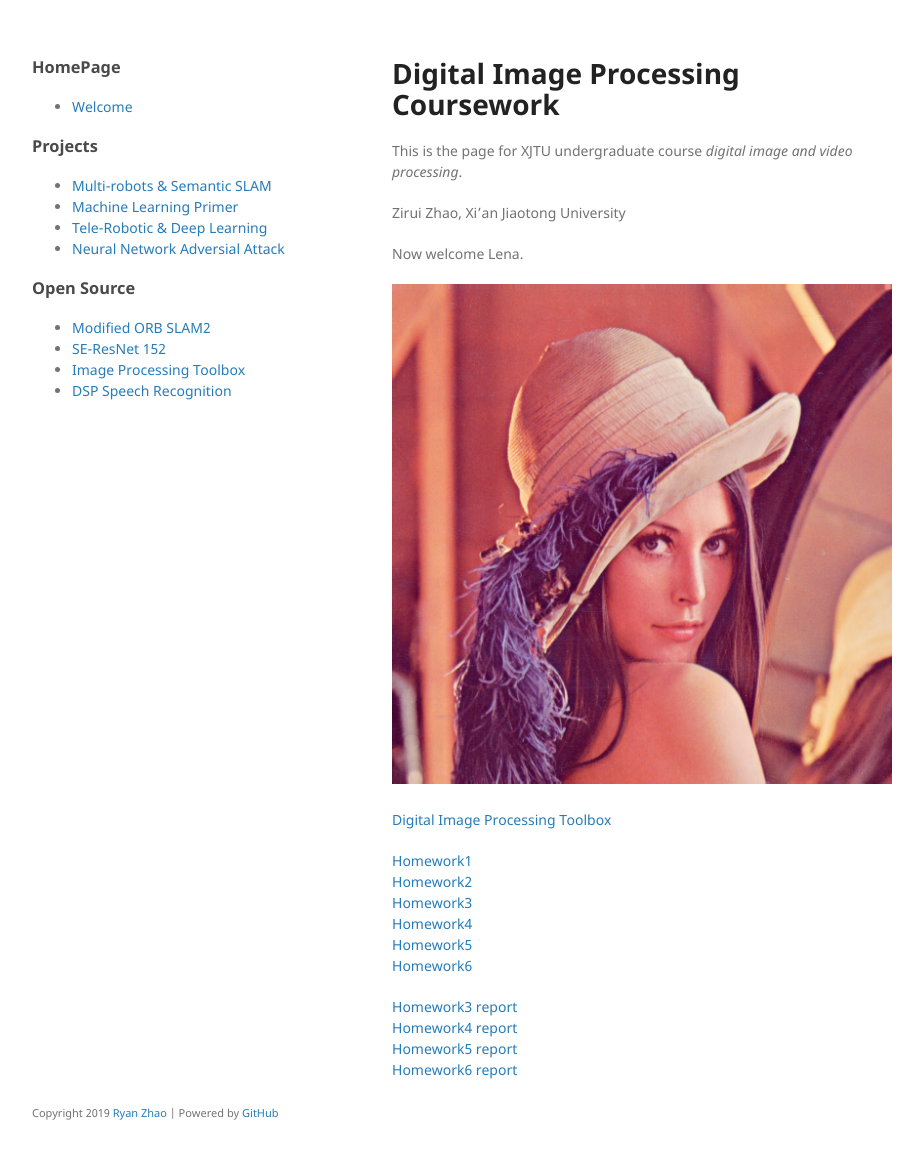
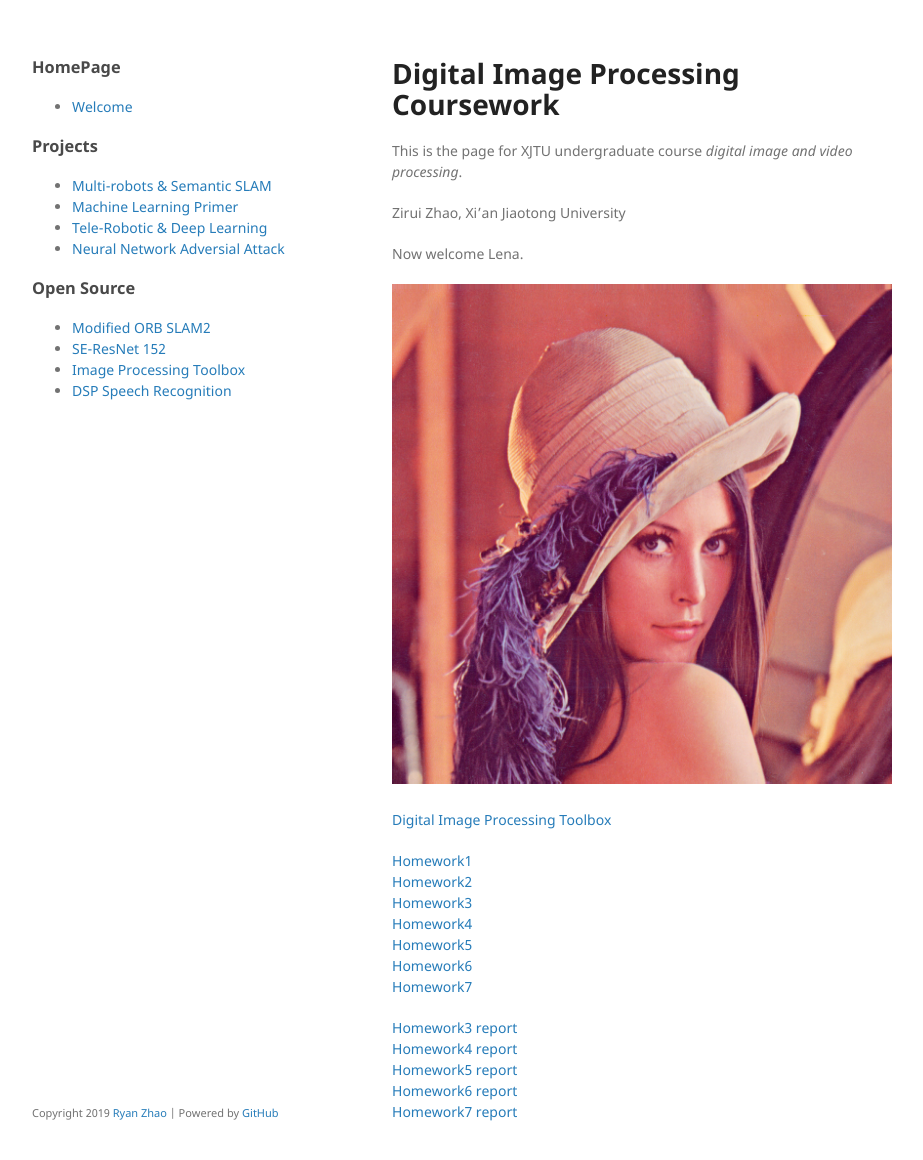
Before and after one commit to 1989Ryan/1989Ryan.github.io, a Jekyll site: the page built from DIPhw/diphw.md, in a window 1280 px wide and 1192 px high. Shown: the top 1160 px of the window, without its empty margins (178-1101 px from the left). Built offline with Jekyll 4.4.1, drawn with Linux system fonts in a browser that asks for light colours; our own code applies the rules of GitHub Pages for plain Markdown files.

Commit message:
Update diphw.md

```diff
--- a/DIPhw/diphw.md
+++ b/DIPhw/diphw.md
@@ -20,8 +20,10 @@ Now welcome Lena.
 [Homework4](https://github.com/1989Ryan/hw4) <br/>
 [Homework5](https://github.com/1989Ryan/hw5) <br/>
 [Homework6](https://github.com/1989Ryan/hw6) <br/>
+[Homework7](https://github.com/1989Ryan/final) <br/>
 
 [Homework3 report](https://1989Ryan.github.io/DIPhw/hw3) <br/>
 [Homework4 report](https://1989Ryan.github.io/DIPhw/hw4) <br/>
 [Homework5 report](https://1989Ryan.github.io/DIPhw/hw5) <br/>
 [Homework6 report](https://1989Ryan.github.io/DIPhw/hw6) <br/>
+[Homework7 report](https://1989Ryan.github.io/DIPhw/final) <br/>
```
